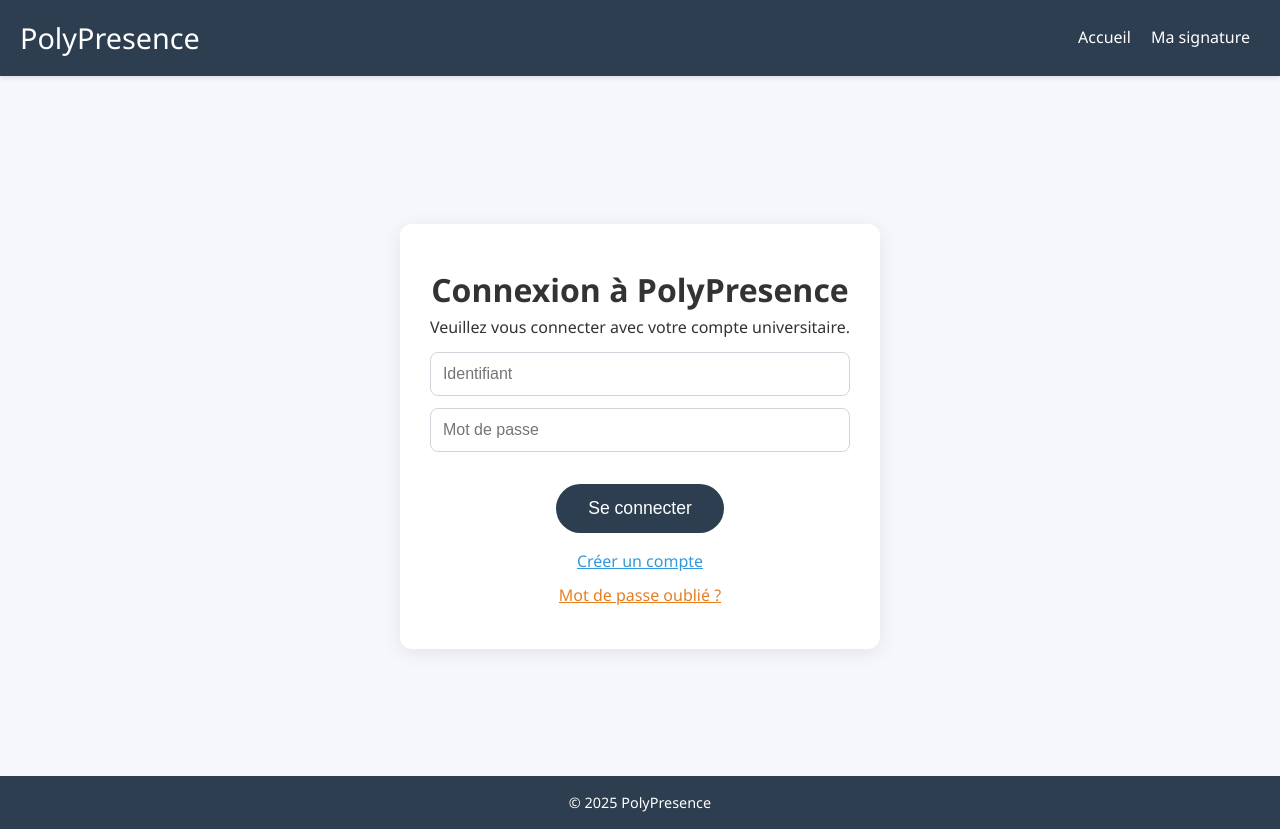
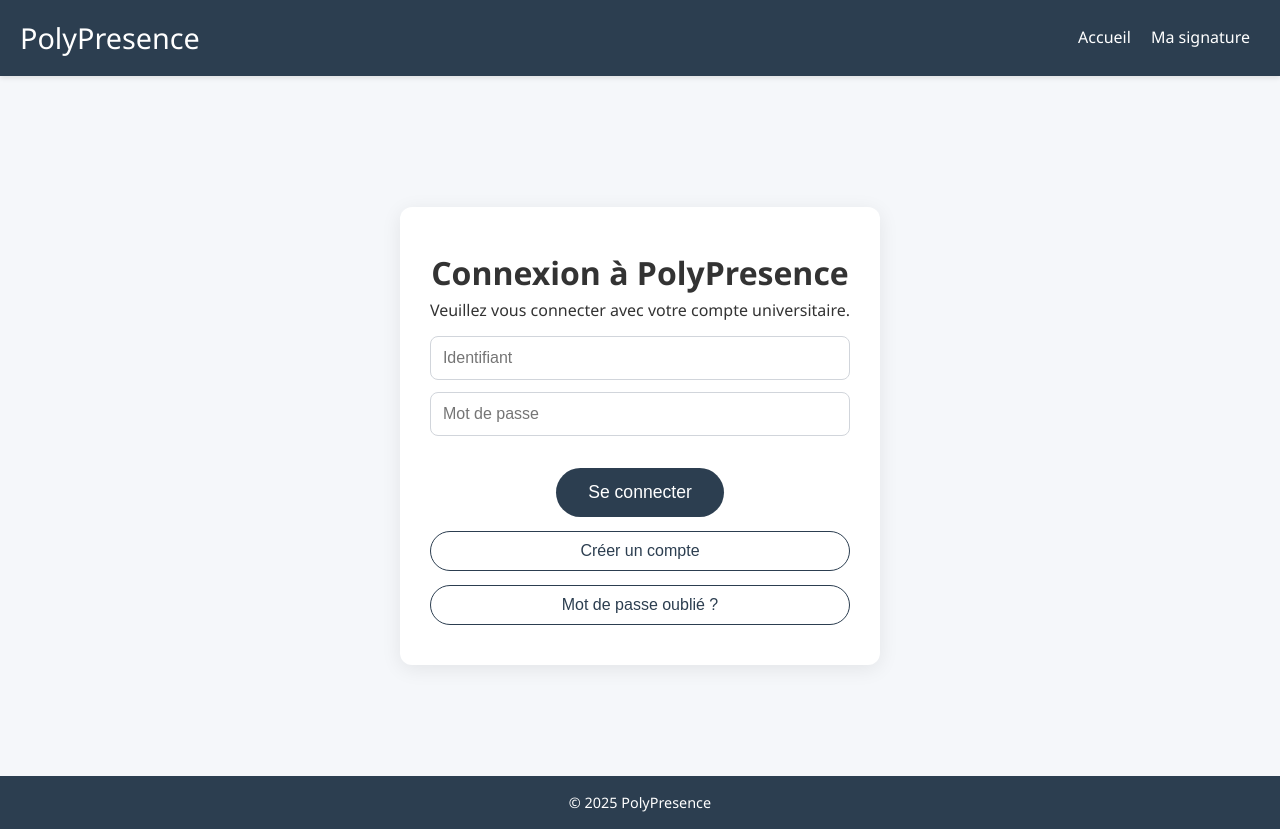
Before and after one commit to Eclairsombre/PolyPresence, a Vue app in the folder front/: page /login in a window 1280 px wide. Built offline with nearby package versions, Linux system fonts and the light colour scheme; no server answers.

Commit message:
feat: Remplacer les liens par des boutons pour la navigation sur les pages de connexion, d'inscription et de réinitialisation de mot de passe

```diff
--- a/front/src/components/pages/ForgotPasswordPage.vue
+++ b/front/src/components/pages/ForgotPasswordPage.vue
@@ -8,7 +8,7 @@
         <div v-if="errorMessage" class="register-error">{{ errorMessage }}</div>
         <div v-if="successMessage" class="register-success">{{ successMessage }}</div>
       </form>
-      <router-link to="/login" class="back-login-link">Retour à la connexion</router-link>
+      <button @click="goToLogin" class="redirect-btn">Retour à la connexion</button>
     </div>
   </div>
 </template>
@@ -21,6 +21,10 @@ const errorMessage = ref('');
 const successMessage = ref('');
 const loading = ref(false);
 const API_URL = import.meta.env.VITE_API_URL;
+
+const goToLogin = () => {
+  window.location.href = '/login';
+};
 
 const sendResetMail = async () => {
   errorMessage.value = '';
@@ -104,4 +108,23 @@ const sendResetMail = async () => {
   text-decoration: underline;
   font-size: 1rem;
 }
+.redirect-btn {
+  background: transparent;
+  color: #2c3e50;
+  border: 1px solid #2c3e50;
+  padding: 10px 28px;
+  border-radius: 30px;
+  font-size: 1rem;
+  font-weight: 500;
+  cursor: pointer;
+  margin-top: 14px;
+  margin-bottom: 0;
+  transition: background 0.2s, color 0.2s;
+  display: block;
+  width: 100%;
+}
+.redirect-btn:hover {
+  background: #2c3e50;
+  color: #fff;
+}
 </style>
--- a/front/src/components/pages/LoginPage.vue
+++ b/front/src/components/pages/LoginPage.vue
@@ -18,8 +18,8 @@
         autocomplete="current-password"
       />
       <button class="login-btn" @click="loginWithCredentials">Se connecter</button>
-      <router-link to="/register" class="register-link">Créer un compte</router-link>
-      <router-link to="/forgot-password" class="forgot-link">Mot de passe oublié ?</router-link>
+      <button class="redirect-btn" @click="navigateToRegister">Créer un compte</button>
+      <button class="redirect-btn" @click="navigateToForgotPassword">Mot de passe oublié ?</button>
       <div v-if="errorMessage" class="login-error">{{ errorMessage }}</div>
     </div>
   </div>
@@ -46,6 +46,13 @@ const loginWithCredentials = async () => {
     } else {
         errorMessage.value = 'Veuillez entrer votre identifiant et mot de passe.';
     }
+};
+
+const navigateToRegister = () => {
+    window.location.href = '/register';
+};
+const navigateToForgotPassword = () => {
+    window.location.href = '/forgot-password';
 };
 </script>
 
@@ -108,4 +115,23 @@ const loginWithCredentials = async () => {
   text-decoration: underline;
   font-size: 1rem;
 }
+.redirect-btn {
+  background: transparent;
+  color: #2c3e50;
+  border: 1px solid #2c3e50;
+  padding: 10px 28px;
+  border-radius: 30px;
+  font-size: 1rem;
+  font-weight: 500;
+  cursor: pointer;
+  margin-top: 14px;
+  margin-bottom: 0;
+  transition: background 0.2s, color 0.2s;
+  display: block;
+  width: 100%;
+}
+.redirect-btn:hover {
+  background: #2c3e50;
+  color: #fff;
+}
 </style>
--- a/front/src/components/pages/RegisterPage.vue
+++ b/front/src/components/pages/RegisterPage.vue
@@ -22,7 +22,7 @@
         <div v-if="errorMessage" class="register-error">{{ errorMessage }}</div>
         <div v-if="successMessage" class="register-success">{{ successMessage }}</div>
       </div>
-      <router-link to="/login" class="back-login-link">Déjà un compte ? Se connecter</router-link>
+      <button @click="goToLogin" class="redirect-btn">Déjà un compte ? Se connecter</button>
     </div>
   </div>
 </template>
@@ -48,6 +48,10 @@ const fetchAllStudents = async () => {
     const students = await studentsStore.fetchStudents(year);
     studentsByYear.value[year] = students.sort((a, b) => a.name.localeCompare(b.name));
   }
+};
+
+const goToLogin = () => {
+  router.push('/login');
 };
 
 onMounted(async () => {
@@ -152,4 +156,23 @@ const sendRegisterMail = async () => {
   margin-bottom: 32px;
   text-align: left;
 }
+.redirect-btn {
+  background: transparent;
+  color: #2c3e50;
+  border: 1px solid #2c3e50;
+  padding: 10px 28px;
+  border-radius: 30px;
+  font-size: 1rem;
+  font-weight: 500;
+  cursor: pointer;
+  margin-top: 14px;
+  margin-bottom: 0;
+  transition: background 0.2s, color 0.2s;
+  display: block;
+  width: 100%;
+}
+.redirect-btn:hover {
+  background: #2c3e50;
+  color: #fff;
+}
 </style>
```
